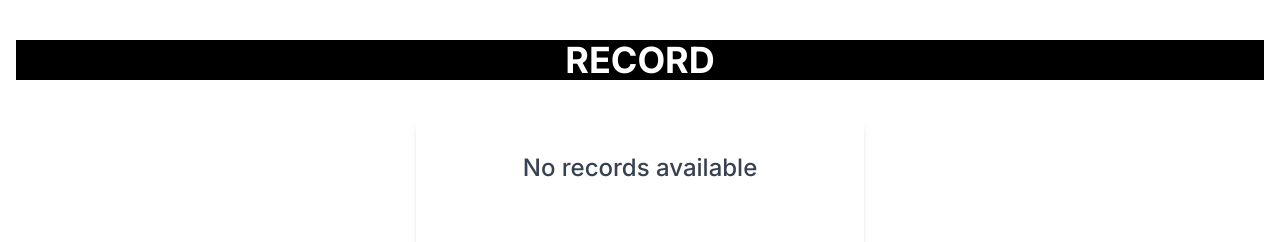
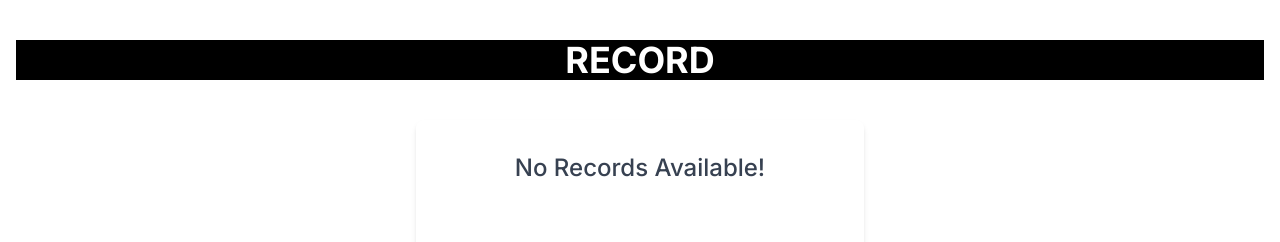
Before and after one commit to MJoDev/NeoIrr, a Next.js app: page /record in a window 1280 px wide. Shown: the top 242 px of the page. Built offline with nearby package versions, Linux system fonts and the light colour scheme.

Commit message:
Corrijo error

```diff
--- a/src/app/record/page.tsx
+++ b/src/app/record/page.tsx
@@ -102,13 +102,13 @@ export default function RecordPage() {
                                 (savedRecords.length > 0) ? (<div>
                                   {savedRecords.map((record, index) => (
                                     <div className="flex mb-10" key={index}>
-                                        <label className="ml-10 text-sm font-medium text-gray-700" onClick={() => handleDoubleClick(record)}>TAG/SN/ID: {record.id}</label>
+                                        <label className="ml-10 text-sm font-medium text-gray-700" onClick={() => handleDoubleClick(record)}>TAG/SN/ID: {record.id} | Horas: {record.time ?? 'N/A'} | Intensidad: {record.intensidad ?? 'N/A'} | Obs: {record.obs ?? 'N/A'}</label>
                                         <input type="checkbox" checked={selectedRecords.has(index)} onChange={() => handleCheckboxChange(index)} className="h-4 w-4 text-black-600 border-gray-300 rounded flex mx-5"/>
                                     </div>
                                 ))}
                                 </div>) : (
                                   <div className="flex justify-center mb-10">
-                                    <label className=" text-2xl font-medium text-gray-700 text-center justify-center flex" >No records available</label>
+                                    <label className=" text-2xl font-medium text-gray-700 text-center justify-center flex" >No Records Available!</label>
                                   </div>
                                 )
                               }
```
